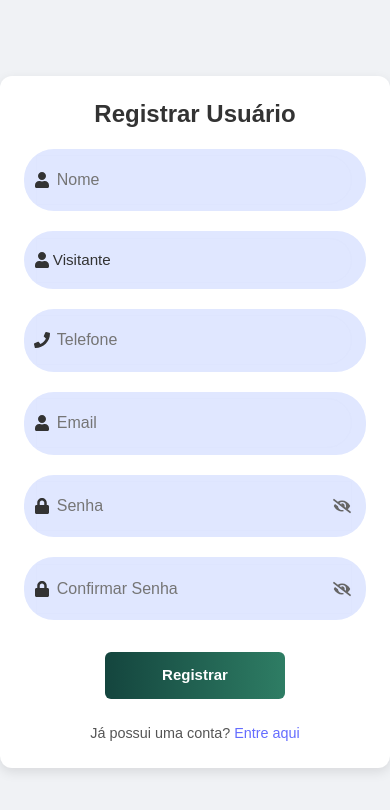
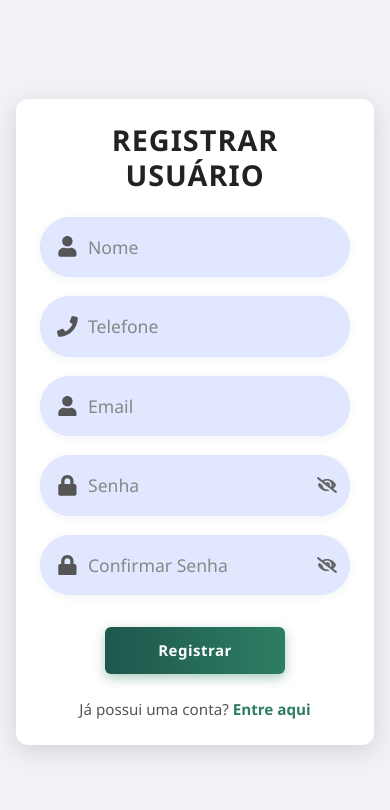
Before and after one commit to iXDGabrielTK/TCCImoveisFront, a React (Vite) app: page /register in a window 390 px wide. Shown: the top 810 px of the page. Built offline with nearby package versions, Linux system fonts and the light colour scheme; the HTML template or start-up script is replaced by a standard one.

Commit message:
2.6.1 - melhora visual em login e cadastro

```diff
--- a/src/components/LoginForm.tsx
+++ b/src/components/LoginForm.tsx
@@ -20,9 +20,6 @@ function LoginForm() {
         <div className="login-page">
             <form className="login-form" onSubmit={handleLogin}>
                 <h2>Login</h2>
-                <h2></h2>
-                <h2></h2>
-                <h2></h2>
                 <div className="input-group">
                     <FaUser className="icon" />
                     <input
--- a/src/components/RegisterForm.tsx
+++ b/src/components/RegisterForm.tsx
@@ -20,26 +20,11 @@ const RegisterForm: React.FC = () => {
     const [confirmarSenha, setConfirmarSenha] = useState('');
     const [mostrarSenha, setMostrarSenha] = useState(false);
     const [mostrarConfirmarSenha, setMostrarConfirmarSenha] = useState(false);
-    const [tipo, setTipo] = useState(true);
-    const [cpf, setCpf] = useState('');
-    const [cpfError, setCpfError] = useState('');
     const [senhaError, setSenhaError] = useState('');
     const [isPending, setIsPending] = useState(false);
     const [isError, setIsError] = useState(false);
     const [isSuccess, setIsSuccess] = useState(false);
     const navigate = useNavigate();
-
-    function isValidCPF(value: string) {
-        value = value.replace(/[^\d]+/g, '');
-        if (value.length !== 11 || !!value.match(/(\d)\1{10}/)) return false;
-        const digits = value.split('').map(el => +el);
-        const getVerifyingDigit = (arr: number[]) => {
-            const reduced = arr.reduce((sum, digit, index) => sum + digit * (arr.length + 1 - index), 0);
-            return (reduced * 10) % 11 % 10;
-        };
-        return getVerifyingDigit(digits.slice(0, 9)) === digits[9] &&
-            getVerifyingDigit(digits.slice(0, 10)) === digits[10];
-    }
 
     const handleRegister = async (event: React.FormEvent) => {
         event.preventDefault();
@@ -55,17 +40,8 @@ const RegisterForm: React.FC = () => {
             telefone,
             email,
             senha,
-            tipo: tipo ? "visitante" : "funcionario",
+            tipo: "visitante",
         };
-
-        if (!tipo) {
-            if (!isValidCPF(cpf)) {
-                setCpfError('CPF inválido. Por favor, verifique os números digitados.');
-                return;
-            }
-            data.cpf = cpf;
-            setCpfError('');
-        }
 
         try {
             setIsPending(true);
@@ -96,32 +72,6 @@ const RegisterForm: React.FC = () => {
                     required
                 />
             </div>
-
-            <div className="input-group">
-                <FaUser className="icon" />
-                <select
-                    value={tipo ? "Visitante" : "Funcionário"}
-                    onChange={(e) => setTipo(e.target.value === "Visitante")}
-                    required
-                >
-                    <option value="Visitante">Visitante</option>
-                    <option value="Funcionário">Funcionário</option>
-                </select>
-            </div>
-
-            {!tipo && (
-                <div className="input-group">
-                    <FaUser className="icon" />
-                    <input
-                        type="text"
-                        id="cpf"
-                        placeholder="CPF"
-                        value={cpf}
-                        onChange={(e) => setCpf(e.target.value)}
-                        required
-                    />
-                </div>
-            )}
 
             <div className="input-group">
                 <FaPhone className="icon" />
@@ -177,7 +127,6 @@ const RegisterForm: React.FC = () => {
                 )}
             </div>
 
-            {cpfError && <p className="error-message">{cpfError}</p>}
             {senhaError && <p className="error-message">{senhaError}</p>}
             {isError && <p className="error-message">Erro ao registrar usuário. Tente novamente.</p>}
             {isSuccess && <p className="success-message">Usuário registrado com sucesso!</p>}
--- a/src/styles/Login.css
+++ b/src/styles/Login.css
@@ -6,22 +6,27 @@
   height: 100vh;
   padding: 1rem;
   background-color: #f0f2f5;
+  font-family: 'Segoe UI', Tahoma, Geneva, Verdana, sans-serif;
 }
 
 .login-form {
   background-color: #ffffff;
-  padding: 2rem;
-  border-radius: 8px;
-  box-shadow: 0 4px 12px rgba(0, 0, 0, 0.15);
+  padding: 2.5rem 2.5rem 2rem 2.5rem;
+  border-radius: 16px;
+  box-shadow: 0 6px 24px rgba(0, 0, 0, 0.13);
   width: 100%;
   max-width: 400px;
   text-align: center;
+  transition: box-shadow 0.3s ease-in-out;
 }
 
 .login-form h2 {
-  margin-bottom: 1.5rem;
-  font-size: 1.8rem;
-  color: #333;
+  margin-bottom: 2rem;
+  font-size: 2.2rem;
+  color: #222;
+  letter-spacing: 1px;
+  font-weight: 700;
+  text-transform: uppercase;
 }
 
 .input-group {
@@ -29,53 +34,92 @@
   align-items: center;
   background-color: #e0e7ff;
   border-radius: 30px;
-  padding: 0.5rem 1rem;
-  margin-bottom: 1.25rem;
+  padding: 0.7rem 1.2rem;
+  margin-bottom: 1.5rem;
+  box-shadow: 0 2px 8px rgba(44, 62, 80, 0.06);
+  border: 1.5px solid #dee5fe;
+  transition: border-color 0.3s ease, box-shadow 0.3s ease;
+}
+
+.input-group:focus-within {
+  border-color: #2e7d64;
+  box-shadow: 0 0 0 3px rgba(46, 125, 100, 0.3);
 }
 
 .input-group .icon {
-  color: #333;
-  margin-right: 0.5rem;
-  cursor: pointer;
-  transition: color 0.3s;
-}
-
-.input-group .icon-senha:hover {
-  color: #2e7d64;
+  color: #555;
+  margin-right: 0.7rem;
+  font-size: 1.3rem;
+  transition: color 0.3s ease;
 }
 
 .input-group input {
   flex: 1;
   border: none;
   background: none;
-  padding: 0.5rem 0;
+  padding: 0.6rem 0;
   outline: none;
   color: #333;
-  font-size: 1rem;
+  font-size: 1.1rem;
+  border-radius: 8px;
+  transition: background 0.2s ease;
+}
+
+.input-group input::placeholder {
+  color: #888;
+}
+
+.input-group input:focus {
+  background: #f5faff;
 }
 
 .login-form button {
   width: 100%;
-  padding: 0.75rem;
+  padding: 0.9rem;
   border: none;
   border-radius: 30px;
-  background: linear-gradient(90deg, #14453e, #2e7d64);
-  box-shadow: 0 2px 6px rgba(0, 0, 0, 0.2);
+  background: linear-gradient(90deg, #1e574c, #2e7d64);
+  box-shadow: 0 4px 12px rgba(46, 125, 100, 0.4);
   color: white;
-  font-size: 1rem;
+  font-size: 1.1rem;
   font-weight: bold;
   cursor: pointer;
-  transition: background-color 0.3s;
+  transition: background 0.3s ease, transform 0.2s ease;
+  letter-spacing: 0.5px;
 }
 
 .login-form button:hover {
   background: linear-gradient(90deg, #2e7d64, #4CAF50);
+  transform: translateY(-2px);
+}
+
+.login-form button:active {
+  transform: translateY(0);
+}
+
+.login-form button:disabled {
+  background: #cccccc;
+  cursor: not-allowed;
+  box-shadow: none;
+  opacity: 0.8;
 }
 
 .register-link {
-  margin-top: 1.5rem;
-  font-size: 0.9rem;
+  margin-top: 2rem;
+  font-size: 1rem;
   color: #555;
+}
+
+.register-link a {
+  color: #2e7d64;
+  text-decoration: none;
+  font-weight: bold;
+  transition: color 0.3s ease;
+}
+
+.register-link a:hover {
+  color: #1e574c;
+  text-decoration: underline;
 }
 
 .senha-group {
@@ -86,9 +130,9 @@
   position: absolute;
   right: 15px;
   color: #666;
-  font-size: 18px;
+  font-size: 22px;
   cursor: pointer;
-  transition: color 0.3s;
+  transition: color 0.3s ease;
 }
 
 .icon-eye:hover {
@@ -96,31 +140,58 @@
 }
 
 .senha-group input {
-  padding-right: 40px;
+  padding-right: 45px;
 }
 
+.login-form p {
+  margin: 0.8rem 0 0 0;
+  font-size: 0.95rem;
+  text-align: center;
+  color: red;
+  font-weight: 500;
+}
 
-/* 🔍 Media Query: Responsividade */
 @media (max-width: 480px) {
   .login-form {
     padding: 1.5rem;
+    border-radius: 0.75rem;
+  }
+
+  .login-form h2 {
+    font-size: 1.8rem;
+    margin-bottom: 1.5rem;
   }
 
   .input-group {
-    flex-direction: row;
-    padding: 0.4rem 0.8rem;
+    padding: 0.5rem 1rem;
+    margin-bottom: 1.2rem;
   }
 
   .input-group input {
-    font-size: 0.95rem;
+    font-size: 1rem;
+    padding: 0.5rem 0;
   }
 
-  .login-form h2 {
-    font-size: 1.5rem;
+  .icon {
+    font-size: 1.1rem;
+    margin-right: 0.6rem;
   }
 
   .login-form button {
+    font-size: 1rem;
+    padding: 0.75rem;
+  }
+  .register-link {
     font-size: 0.95rem;
-    padding: 0.65rem;
+    margin-top: 1.5rem;
+  }
+
+  .icon-eye {
+    font-size: 20px;
+    right: 12px;
+  }
+
+  .senha-group input {
+    padding-right: 40px;
   }
 }
--- a/src/styles/Register.css
+++ b/src/styles/Register.css
@@ -4,38 +4,54 @@
   align-items: center;
   height: 100vh;
   background-color: #f0f2f5;
+  font-family: 'Segoe UI', Tahoma, Geneva, Verdana, sans-serif; /* Fonte consistente */
+  padding: 1rem; /* Adicionado para evitar que o formulário encoste nas bordas em telas muito pequenas */
 }
 
 .register-form {
   background-color: #ffffff;
-  padding: 2rem;
-  border-radius: 10px;
-  box-shadow: 0 4px 12px rgba(0, 0, 0, 0.1);
-  width: 400px;
-  max-width: 90%;
+  padding: 2.5rem 2.5rem 2rem 2.5rem;
+  border-radius: 16px;
+  box-shadow: 0 6px 24px rgba(0, 0, 0, 0.13);
+  width: 100%; /* Alterado para 100% e max-width para melhor responsividade */
+  max-width: 400px; /* Largura máxima definida */
   text-align: center;
+  transition: box-shadow 0.3s ease-in-out; /* Transição mais suave */
 }
 
 .register-form h2 {
-  font-size: 24px;
-  font-weight: bold;
-  color: #333;
-  margin-bottom: 20px;
+  font-size: 2.2rem; /* Levemente maior */
+  font-weight: 700; /* Negrito */
+  color: #222;
+  margin-bottom: 2rem;
+  letter-spacing: 1px;
+  text-transform: uppercase; /* Deixa o título em maiúsculas */
 }
 
 .input-group {
   position: relative;
   display: flex;
   align-items: center;
-  margin-bottom: 20px;
+  margin-bottom: 1.5rem;
+  background-color: #e0e7ff;
+  border-radius: 30px;
+  padding: 0.7rem 1.2rem;
+  box-shadow: 0 2px 8px rgba(44, 62, 80, 0.06);
+  border: 1.5px solid #dee5fe;
+  transition: border-color 0.3s ease, box-shadow 0.3s ease; /* Transições para foco */
+}
+
+.input-group:focus-within {
+  border-color: #2e7d64;
+  box-shadow: 0 0 0 3px rgba(46, 125, 100, 0.3); /* Sombra mais destacada ao focar */
 }
 
 .icon {
-  position: absolute;
-  left: 15px;
-  color: #666;
-  font-size: 18px;
-  transition: opacity 0.3s ease;
+  position: static;
+  color: #555; /* Cor um pouco mais suave para os ícones */
+  font-size: 1.3rem; /* Ícones levemente maiores */
+  margin-right: 0.7rem;
+  transition: color 0.3s ease;
 }
 
 .input-group input {
@@ -44,69 +60,108 @@
   background: none;
   outline: none;
   color: #333;
-  font-size: 1rem;
-  padding: 0.5rem 0;
+  font-size: 1.1rem; /* Fonte levemente maior no input */
+  padding: 0.6rem 0;
+  border-radius: 8px;
+  transition: background 0.2s ease;
 }
 
-.login-link {
-  margin-top: 1.5rem;
-  font-size: 0.9rem;
-  color: #555;
+.input-group input::placeholder { /* Estilo para placeholder */
+  color: #888;
 }
 
+.input-group input:focus {
+  background: #f5faff;
+}
+
+/* Remover padding específico para tipos, pois já está no .input-group input */
 .input-group input[type="text"],
 .input-group input[type="number"],
 .input-group input[type="date"],
 .input-group input[type="password"],
+.input-group input[type="email"], /* Adicionado email para consistência */
 .input-group select {
   width: 100%;
-  padding: 12px 20px;
-  border: 1px solid #dee5fe;
-  border-radius: 25px;
-  background-color: transparent;
-  font-size: 16px;
+  /* padding: 12px 20px; Removido, já é tratado pelo .input-group input */
+  border: none;
+  background: none;
+  font-size: 1.1rem; /* Consistente com o input geral */
   color: #333;
-  transition: border-color 0.3s;
-  appearance: none;
-  outline: none;
+  border-radius: 8px;
 }
 
 .input-group input:focus,
 .input-group select:focus {
-  border-color: #007bff;
   outline: none;
+  background: #f5faff;
 }
-
 
 .register-form button {
   width: 100%;
-  padding: 12px;
+  padding: 0.9rem; /* Padding maior para o botão */
   border: none;
-  border-radius: 25px;
-  background: linear-gradient(90deg, #14453e, #2e7d64);
+  border-radius: 30px; /* Arredondamento do botão */
+  background: linear-gradient(90deg, #1e574c, #2e7d64); /* Degradê mais distinto */
+  box-shadow: 0 4px 12px rgba(46, 125, 100, 0.4); /* Sombra mais pronunciada no botão */
   color: white;
-  font-size: 16px;
+  font-size: 1.1rem; /* Fonte maior para o botão */
   font-weight: bold;
   cursor: pointer;
-  transition: background-color 0.3s;
-  margin-top: 10px;
+  transition: background 0.3s ease, transform 0.2s ease; /* Transição para o hover e click */
+  margin-top: 1.5rem; /* Ajuste no espaçamento superior */
+  letter-spacing: 0.5px;
 }
 
 .register-form button:hover {
   background: linear-gradient(90deg, #2e7d64, #4CAF50);
+  transform: translateY(-2px); /* Efeito de levantar no hover */
+}
+
+.register-form button:active {
+  transform: translateY(0); /* Retorna ao estado original no click */
+}
+
+.register-form button:disabled {
+  background: #cccccc;
+  cursor: not-allowed;
+  box-shadow: none;
+  opacity: 0.8;
+}
+
+.register-form .error-message,
+.register-form .success-message {
+  margin: 0.8rem 0 0.5rem 0; /* Espaçamento melhor para mensagens */
+  font-size: 0.95rem; /* Fonte ligeiramente menor */
+  text-align: center;
+  font-weight: 500;
 }
 
 .register-form .error-message {
   color: red;
-  margin-top: 10px;
 }
 
 .register-form .success-message {
   color: green;
-  margin-top: 10px;
 }
 
-/* Grupo com olho à direita */
+.login-link {
+  margin-top: 2rem;
+  font-size: 1rem;
+  color: #555;
+}
+
+.login-link a {
+  color: #2e7d64; /* Cor do link */
+  text-decoration: none;
+  font-weight: bold;
+  transition: color 0.3s ease;
+}
+
+.login-link a:hover {
+  color: #1e574c; /* Escurece no hover */
+  text-decoration: underline;
+}
+
 .senha-group {
   position: relative;
 }
@@ -115,54 +170,71 @@
   position: absolute;
   right: 15px;
   color: #666;
-  font-size: 18px;
+  font-size: 22px; /* Ícone de olho ligeiramente maior */
   cursor: pointer;
-  transition: color 0.3s;
+  transition: color 0.3s ease;
 }
 
 .icon-eye:hover {
   color: #2e7d64;
 }
 
+.senha-group input {
+  padding-right: 45px; /* Mais espaço para o ícone de olho */
+}
 
+
+/* 🔍 Media Query: Responsividade */
 @media (max-width: 480px) {
   .register-form {
-    padding: 1.5rem;
-    width: 100%;
-    max-width: 100%;
+    padding: 1.5rem; /* Ajuste no padding para telas menores */
     border-radius: 0.75rem;
   }
 
   .register-form h2 {
-    font-size: 1.5rem;
+    font-size: 1.8rem; /* Tamanho ajustado para telas menores */
+    margin-bottom: 1.5rem;
   }
 
   .input-group {
-    flex-direction: row;
-    align-items: center;
-    gap: 0.5rem;
+    padding: 0.5rem 1rem; /* Ajuste no padding do input */
+    margin-bottom: 1.2rem;
   }
 
   .input-group input,
   .input-group select {
-    font-size: 0.95rem;
-    padding: 10px 16px;
+    font-size: 1rem;
+    padding: 0.5rem 0;
   }
 
   .icon {
-    font-size: 16px;
-    left: 10px;
+    font-size: 1.1rem;
+    margin-right: 0.6rem;
   }
 
   .register-form button {
-    font-size: 0.95rem;
-    padding: 0.65rem;
+    font-size: 1rem;
+    padding: 0.75rem;
+    margin-top: 1rem; /* Ajuste para telas menores */
   }
 
   .register-form .error-message,
   .register-form .success-message {
-    font-size: 0.85rem;
-    text-align: center;
-    padding: 0 10px;
+    font-size: 0.9rem;
+    margin: 0.6rem 0 0.4rem 0;
+  }
+
+  .login-link {
+    font-size: 0.95rem;
+    margin-top: 1.5rem;
+  }
+
+  .icon-eye {
+    font-size: 20px;
+    right: 12px;
+  }
+
+  .senha-group input {
+    padding-right: 40px;
   }
 }
```
